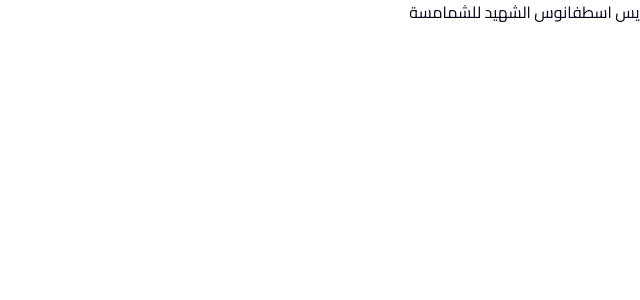
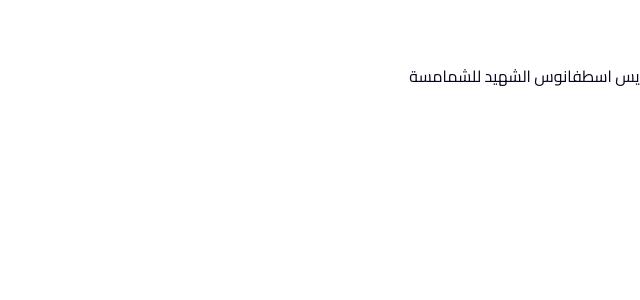
Before and after one commit to pepoo202020/deacons-church-app, a Next.js app: page / in a window 1280 px wide. Shown: the top 300 px of the page, without its empty margins (640-1280 px from the left). Built offline with nearby package versions, Linux system fonts and the light colour scheme; no server answers; the database is empty; a web font is replaced by a local one.

Commit message:
created main layout

```diff
--- /dev/null
+++ b/src/app/(main-layout)/layout.tsx
@@ -0,0 +1,14 @@
+import Header from "@/components/MainLayout/Header";
+
+export default function MainLayout({
+  children,
+}: Readonly<{
+  children: React.ReactNode;
+}>) {
+  return (
+    <div className="h-screen w-screen flex flex-col items-start justify-start">
+      <Header />
+      {children}
+    </div>
+  );
+}
--- a/src/app/page.tsx
+++ b/src/app/(main-layout)/page.tsx
@@ -20,5 +20,5 @@ export default function Home() {
     return <LoaderComponent />;
   }
 
-  return <div>{String(t("title"))}</div>;
+  return <div className="flex-1 ">{String(t("title"))}</div>;
 }
--- /dev/null
+++ b/src/components/MainLayout/Header.tsx
@@ -0,0 +1,5 @@
+const Header = () => {
+  return <div className="h-16">Header</div>;
+};
+
+export default Header;
```
